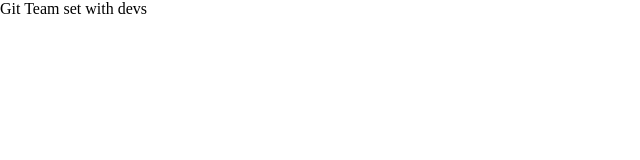
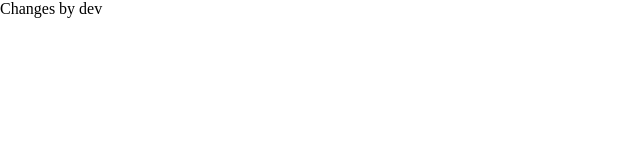
Before and after one commit to AadityaJujagar/testing, a React (Vite) app: page / in a window 1280 px wide. Shown: the top 160 px of the page, without its empty margins (0-640 px from the left). Built offline with nearby package versions, Linux system fonts and the light colour scheme.

Commit message:
changes by dev

```diff
--- a/src/App.tsx
+++ b/src/App.tsx
@@ -1,3 +1,3 @@
 export const App = () => {
-  return <div>Git Team set with devs</div>;
+  return <div>Changes by dev</div>;
 };
```
